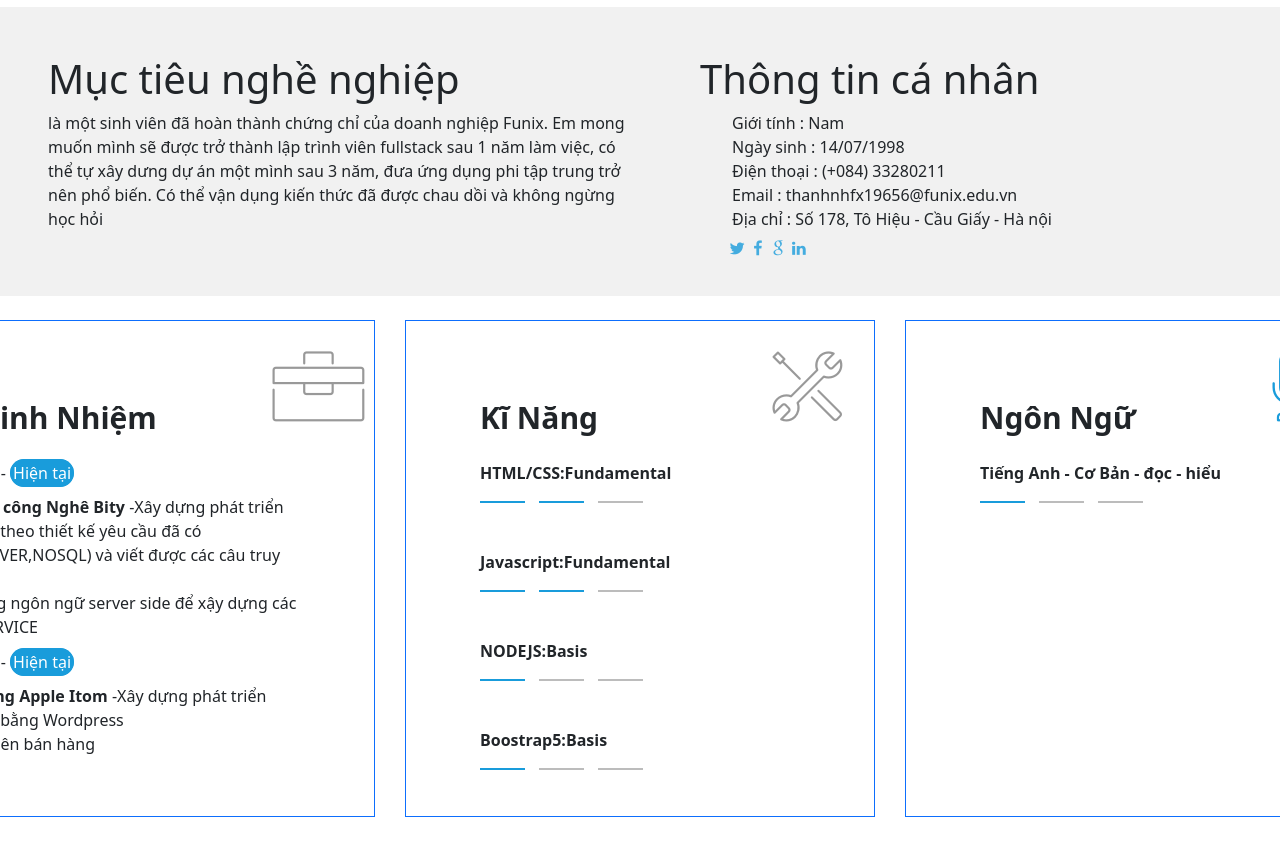
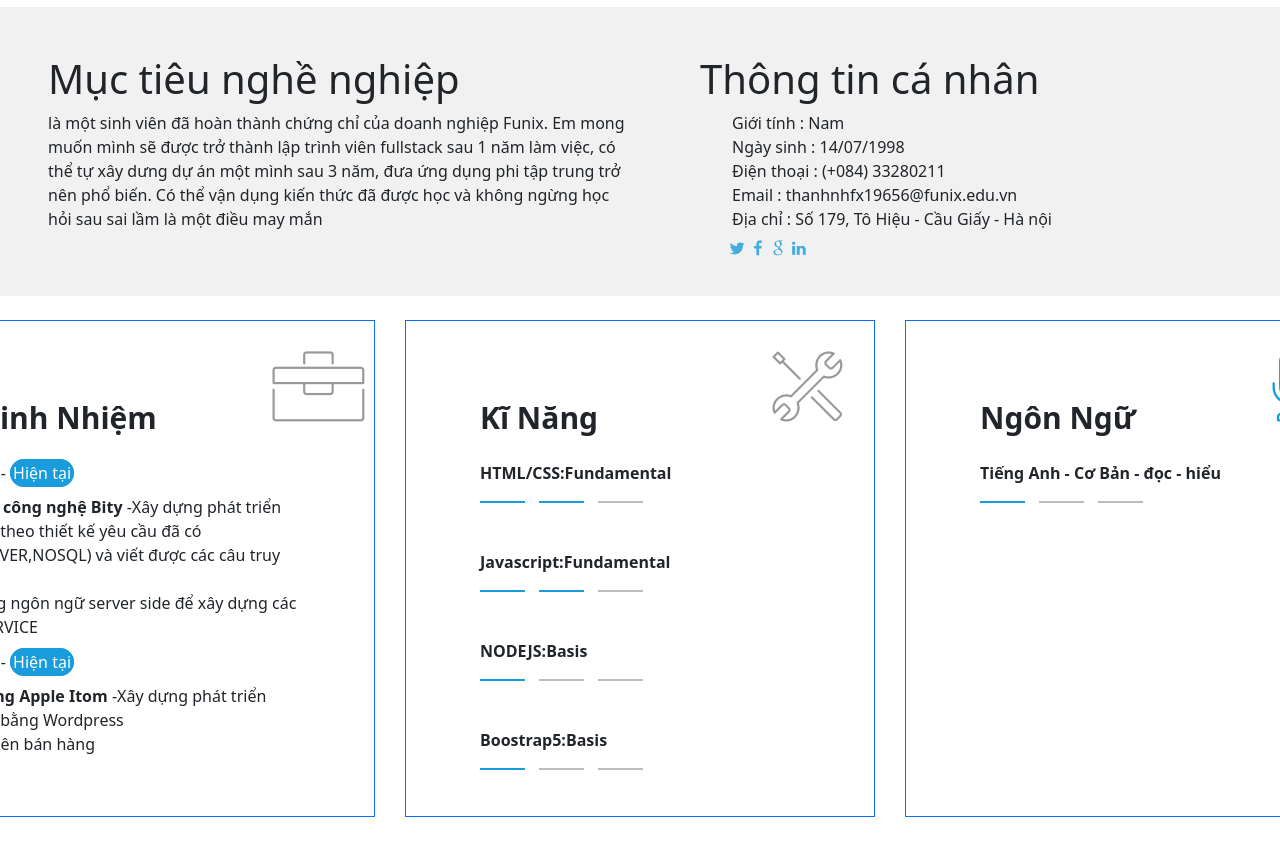
Before and after one commit to m4penta/mYdigitalCv.github.io, a plain HTML site: page index.html in a window 1280 px wide. Shown: the part 732-1578 px from the top of the page. Drawn offline with nearby package versions, Linux system fonts and the light colour scheme.

Commit message:
Update index.html
Signed-off-by: m4penta <80562619+m4penta@users.noreply.github.com>

```diff
--- a/index.html
+++ b/index.html
@@ -68,7 +68,7 @@
             là một sinh viên đã hoàn thành chứng chỉ của doanh nghiệp Funix. Em
             mong muốn mình sẽ được trở thành lập trình viên fullstack sau 1 năm làm việc, có thể tự xây dưng dự án một mình sau 3 năm,
             đưa ứng dụng phi tập trung trở nên
-            phổ biến. Có thể vận dụng kiến thức đã được chau dồi và không ngừng học hỏi
+            phổ biến. Có thể vận dụng kiến thức đã được học và không ngừng học hỏi sau sai lầm là một điều may mắn
           </p>
         </div>
         <!-- style="margin-top: 56px; width: 50% ; margin-left: 27px;" -->
@@ -79,7 +79,7 @@
             <li><span>Ngày sinh</span> : 14/07/1998</li>
             <li><span>Điện thoại</span> : (+084) 33280211</li>
             <li><span>Email</span> : thanhnhfx19656@funix.edu.vn</li>
-            <li><span>Địa chỉ</span> : Số 178, Tô Hiệu - Cầu Giấy - Hà nội</li>
+            <li><span>Địa chỉ</span> : Số 179, Tô Hiệu - Cầu Giấy - Hà nội</li>
             <li style=" padding-top: 5px;">
               <i class="icon-twitter per-icon"></i>
               <i class="icon-facebook per-icon"></i>
@@ -106,10 +106,10 @@
               </div>
               </li>
             <div class="col">
-                <strong>Công ty công Nghê Bity</strong>
+                <strong>Công ty công nghệ Bity</strong>
                 -Xây dựng phát triển website theo thiết kế yêu cầu đã có<br />
                 ,SQLSERVER,NOSQL) và viết được các câu truy vấn<br />
-                -Sử dụng ngôn ngữ server side để xậy dựng các WEB SERVICE
+                -Sử dụng ngôn ngữ server side để xây dựng các WEB SERVICE
               </div>
             <li>
               <div class="section-content">
```
